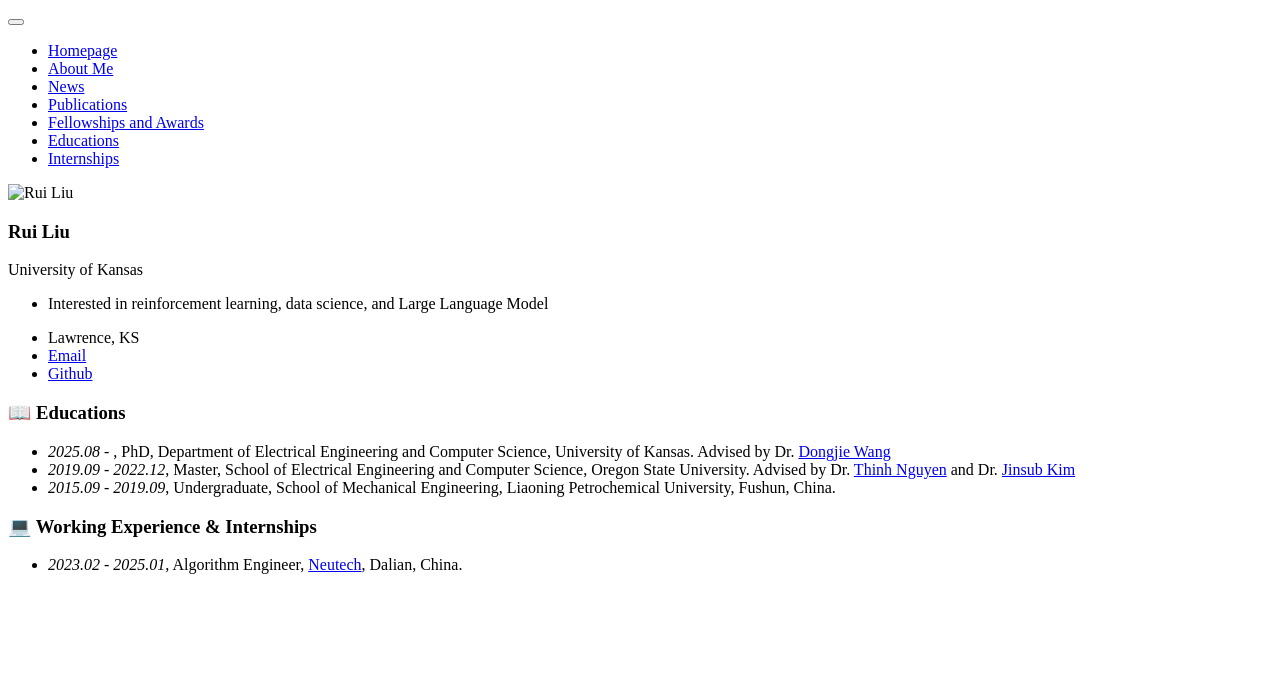
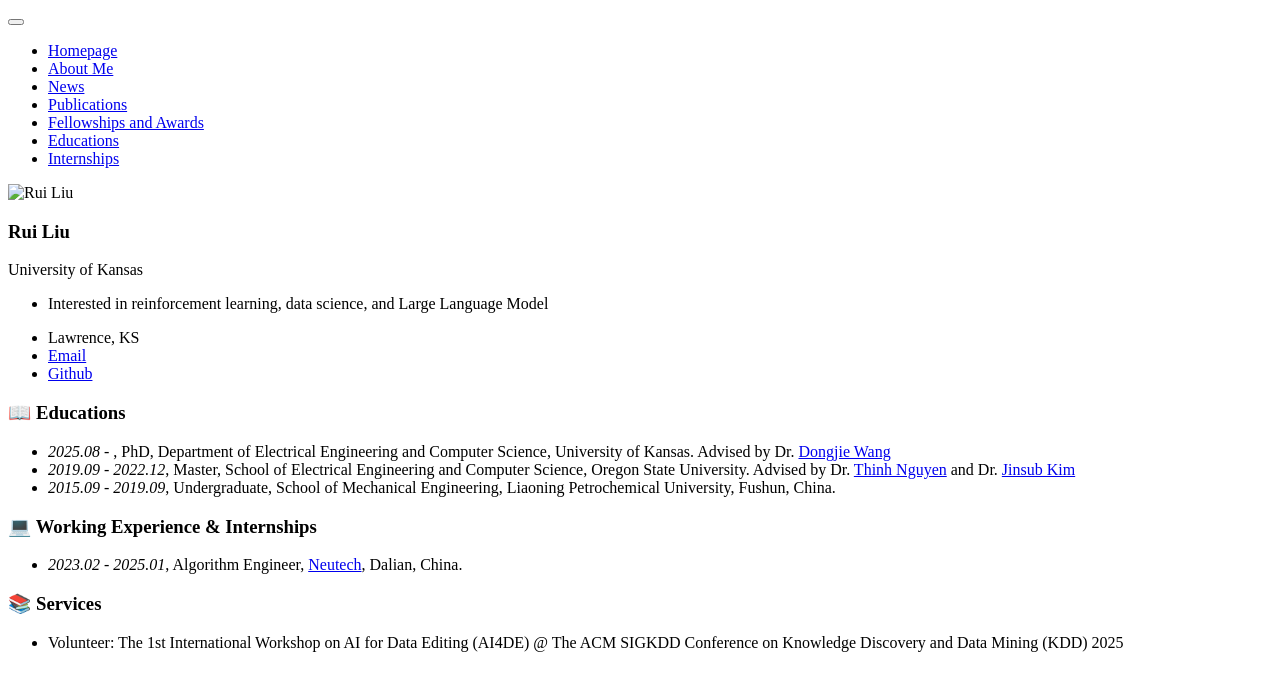
Before and after one commit to RayLiu1103/rayliu1103.github.io, a Jekyll site: the page built from _pages/includes/others.md, in a window 1280 px wide. Shown: the top 691 px of the page. Built offline with Jekyll 4.4.1, drawn with Linux system fonts in a browser that asks for light colours; our own code applies the rules of GitHub Pages for plain Markdown files; comment, search, counter and statistics services are not loaded.

Commit message:
Update others.md

```diff
--- a/_pages/includes/others.md
+++ b/_pages/includes/others.md
@@ -6,3 +6,8 @@
 
 # 💻 Working Experience & Internships
 - *2023.02 - 2025.01*, Algorithm Engineer, [Neutech](https://www.neutech.com.cn/), Dalian, China.
+
+
+
+# 📚 Services
+- Volunteer: The 1st International Workshop on AI for Data Editing (AI4DE) @ The ACM SIGKDD Conference on Knowledge Discovery and Data Mining (KDD) 2025
```
